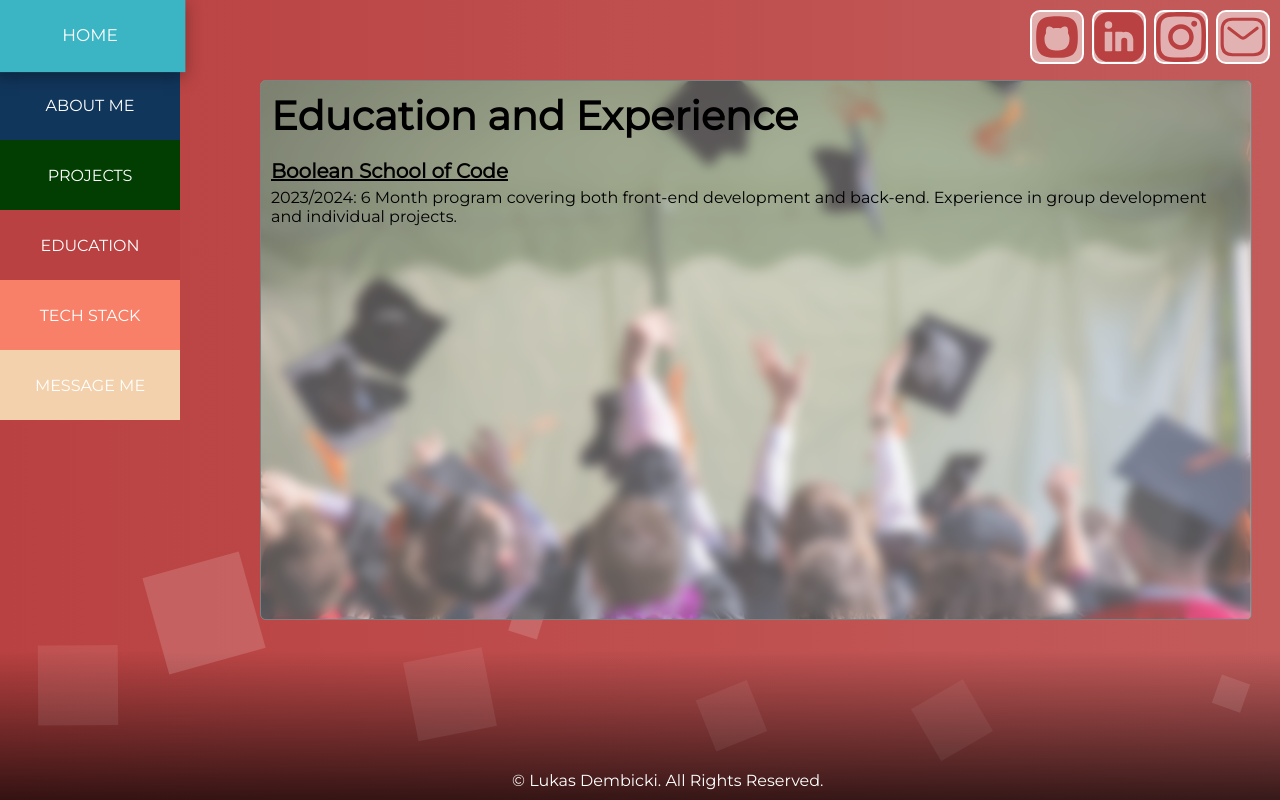
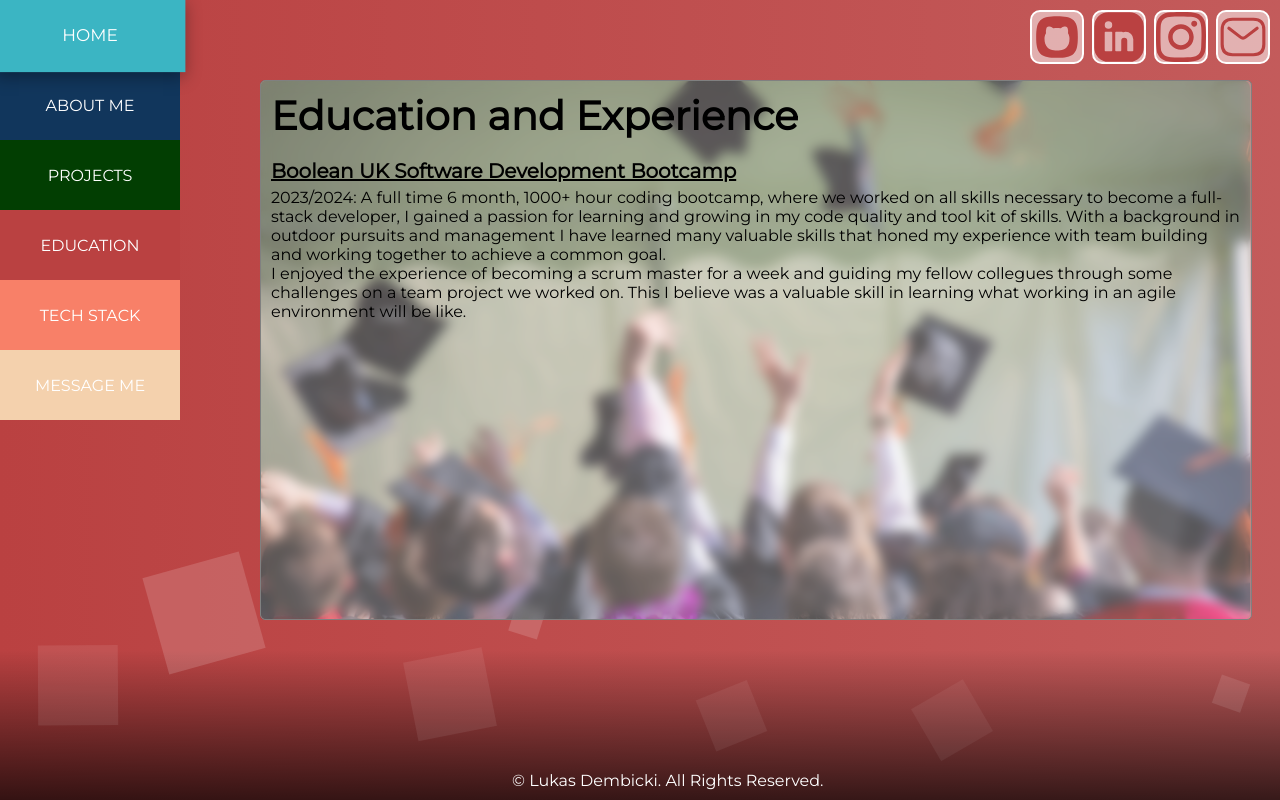
Before and after one commit to PeachyOmnivore/my-portfolio, a React (Vite) app: page /education-experience in a window 1280 px wide. Built offline with nearby package versions, Linux system fonts and the light colour scheme.

Commit message:
feat: more detail in education

```diff
--- a/src/Components/education-experience.jsx
+++ b/src/Components/education-experience.jsx
@@ -8,8 +8,9 @@ export default function EducationExperience() {
                     <br />
                     <ul>
                         <li>
-                            <h2>Boolean School of Code</h2>
-                            <p>2023/2024: 6 Month program covering both front-end development and back-end. Experience in group development and individual projects.</p>
+                            <h2>Boolean UK Software Development Bootcamp</h2>
+                            <p>2023/2024: A full time 6 month, 1000+ hour coding bootcamp, where we worked on all skills necessary to become a full-stack developer, I gained a passion for learning and growing in my code quality and tool kit of skills. With a background in outdoor pursuits and management I have learned many valuable skills that honed my experience with team building and working together to achieve a common goal.</p>
+                            <p>I enjoyed the experience of becoming a scrum master for a week and guiding my fellow collegues through some challenges on a team project we worked on. This I believe was a valuable skill in learning what working in an agile environment will be like.</p>
                         </li>
                     </ul>
                 </article>
```
